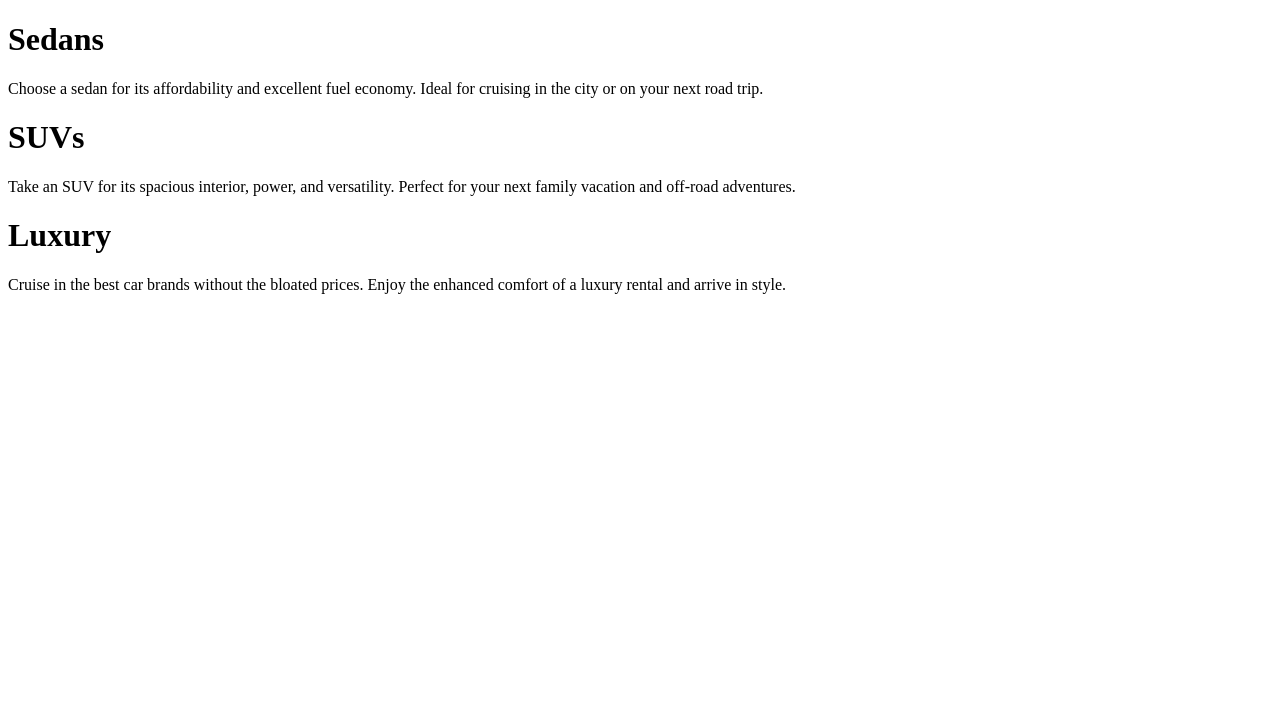
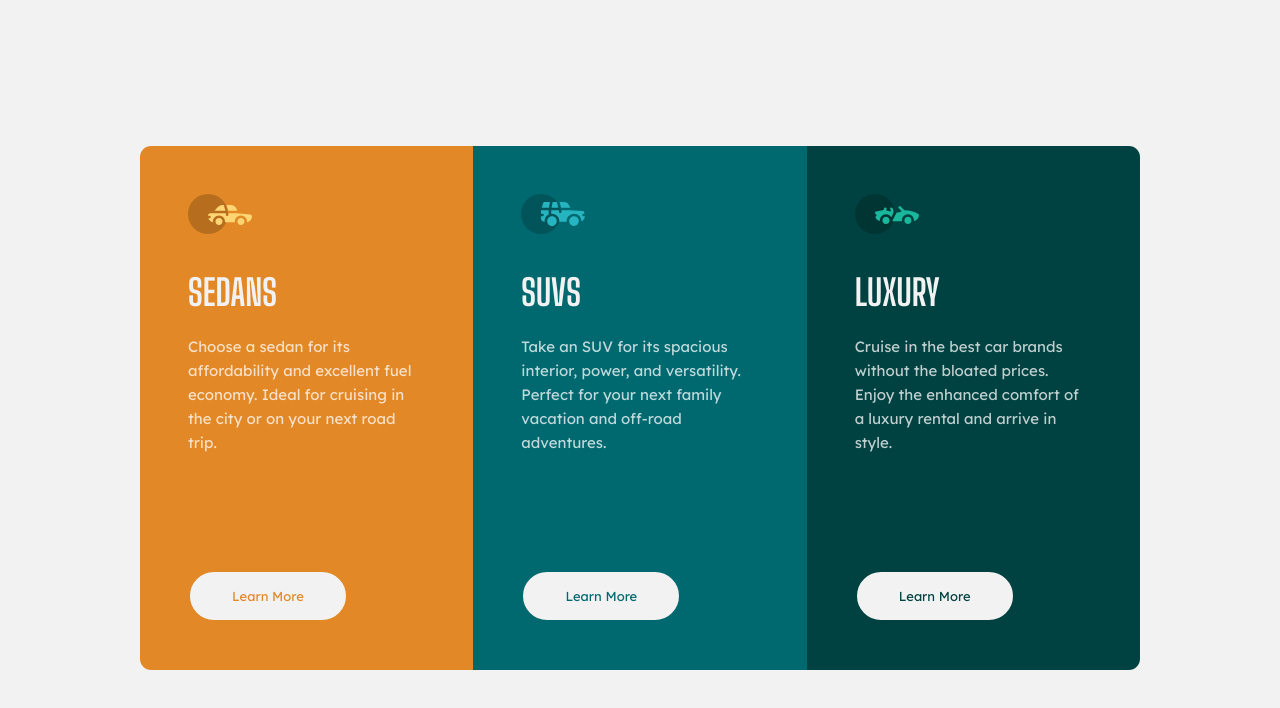
Before and after one commit to ManuGil22/3column-preview-card-component, a plain HTML site: page index.html in a window 1280 px wide. Drawn offline with Linux system fonts and the light colour scheme.

Commit message:
cards added and styled

```diff
--- a/index.html
+++ b/index.html
@@ -10,6 +10,7 @@
   <link rel="preconnect" href="https://fonts.gstatic.com" crossorigin>
   <link href="https://fonts.googleapis.com/css2?family=Big+Shoulders+Display:wght@700&family=Lexend+Deca&display=swap" rel="stylesheet">
 
+  <link rel="stylesheet" href="./stylesheets/styles.css">
   <title>Frontend Mentor | 3-column preview card component</title>
 
   <!-- Feel free to remove these styles or customise in your own stylesheet 👍 -->
@@ -21,20 +22,32 @@
 <body>
   <main>
     <div class="container">
-      <div class="card">
+      <div class="card sedans-card">
+        <section>
+          <img src="./images/icon-sedans.svg" alt="sedans icon">
           <h1>Sedans</h1>
           <p>Choose a sedan for its affordability and excellent fuel economy. Ideal for cruising in the city
           or on your next road trip.</p>
+          <button class="btn">Learn More</button>
+        </section>
       </div>
-      <div class="card">
+      <div class="card suvs-card">
+        <section>
+          <img src="./images/icon-suvs.svg" alt="suvs icon">
           <h1>SUVs</h1>
           <p>Take an SUV for its spacious interior, power, and versatility. Perfect for your next family vacation
             and off-road adventures.</p>
+          <button class="btn">Learn More</button>
+        </section>
       </div>
-      <div class="card">
+      <div class="card luxury-card">
+        <section>
+          <img src="./images/icon-luxury.svg" alt="luxury icon">
           <h1>Luxury</h1>
           <p>Cruise in the best car brands without the bloated prices. Enjoy the enhanced comfort of a luxury
             rental and arrive in style.</p>
+          <button class="btn">Learn More</button>
+        </section>
       </div>
     </div>
   </main>
--- a/stylesheets/styles.css
+++ b/stylesheets/styles.css
@@ -1,3 +1,128 @@
 body {
     background-color: hsl(0, 0%, 95%);
+    height: 100vh;
+    display: flex;
+    justify-content: center;
+    align-items: center;
 }
+
+main {
+    display: flex;
+    justify-content: center;
+}
+
+.container {
+    display: grid;
+    grid-template-columns: repeat(3, 1fr);
+    max-width: 1000px;
+}
+
+section {
+    margin: 3rem;
+    color: hsla(0, 0%, 100%, 0.75);
+    font-family: 'Lexend Deca', sans-serif;
+    font-size: 15px;
+    font-weight: 400;
+    line-height: 1.5rem;
+}
+
+h1 {
+    color:hsl(0, 0%, 95%);
+    font-family: 'Big Shoulders Display', cursive;
+    font-weight: 700;
+    font-size: 36px;
+    text-transform: uppercase;
+    margin-top: 2.5rem;
+}
+
+p {
+    height: 220px;
+}
+
+.sedans-card {
+    background-color: hsl(31, 77%, 52%);
+    border-radius: 0.7rem 0 0 0.7rem;
+}
+
+.sedans-card .btn {
+    color: hsl(31, 77%, 52%);
+    border: 2px solid hsl(31, 77%, 52%);
+}
+
+.suvs-card {
+    background-color: hsl(184, 100%, 22%);
+}
+
+.suvs-card .btn {
+    color: hsl(184, 100%, 22%);
+    border: 2px solid hsl(184, 100%, 22%);
+}
+
+.luxury-card {
+    background-color: hsl(179, 100%, 13%);
+    border-radius: 0 0.7rem 0.7rem 0;
+}
+
+.luxury-card .btn {
+    color: hsl(179, 100%, 13%);
+    border: 2px solid hsl(179, 100%, 13%);
+}
+
+.btn {
+    background-color: hsl(0, 0%, 95%);
+    border: none;
+    border-radius: 2rem;
+    padding: 1rem;
+    width: 10rem;
+    font-family: 'Lexend Deca', sans-serif;
+    font-size: 13px;
+}
+
+.btn:hover {
+    cursor: pointer;
+    color: hsl(0, 0%, 95%);
+    border: 2px solid white;
+}
+
+.sedans-card .btn:hover {
+    background-color: hsl(31, 77%, 52%);
+}
+
+.suvs-card .btn:hover {
+    background-color: hsl(184, 100%, 22%);
+}
+
+.luxury-card .btn:hover {
+    background-color: hsl(179, 100%, 13%);
+}
+
+
+@media (max-width: 700px) {
+    main{
+        margin-top: 30rem;
+    }
+    .container {
+        grid-template-columns: 1fr;
+        margin: 2rem;
+    }
+    .sedans-card {
+        border-radius: 0.7rem 0.7rem 0 0;
+    }
+
+    .luxury-card {
+        background-color: hsl(179, 100%, 13%);
+        border-radius: 0 0 0.7rem 0.7rem;
+    }
+    p {
+        height: 100px;
+    }
+}
+
+@media (max-width: 500px) {
+    .container {
+        margin: 10rem 1rem 3rem 1rem;
+    }
+    p {
+        height: 150px;
+    }
+}
```
Lines whose indentation alone changed are shown as unchanged.
